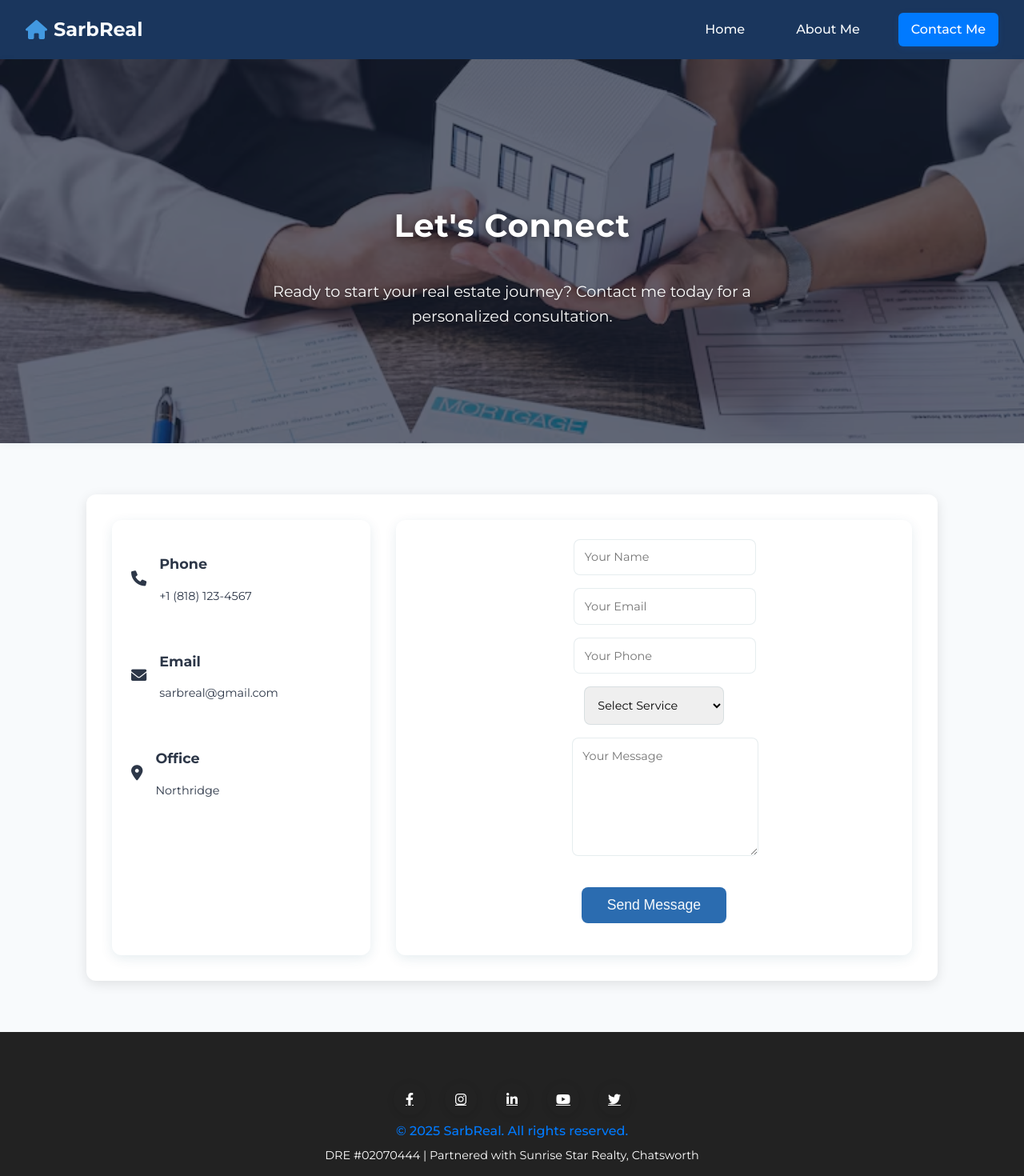
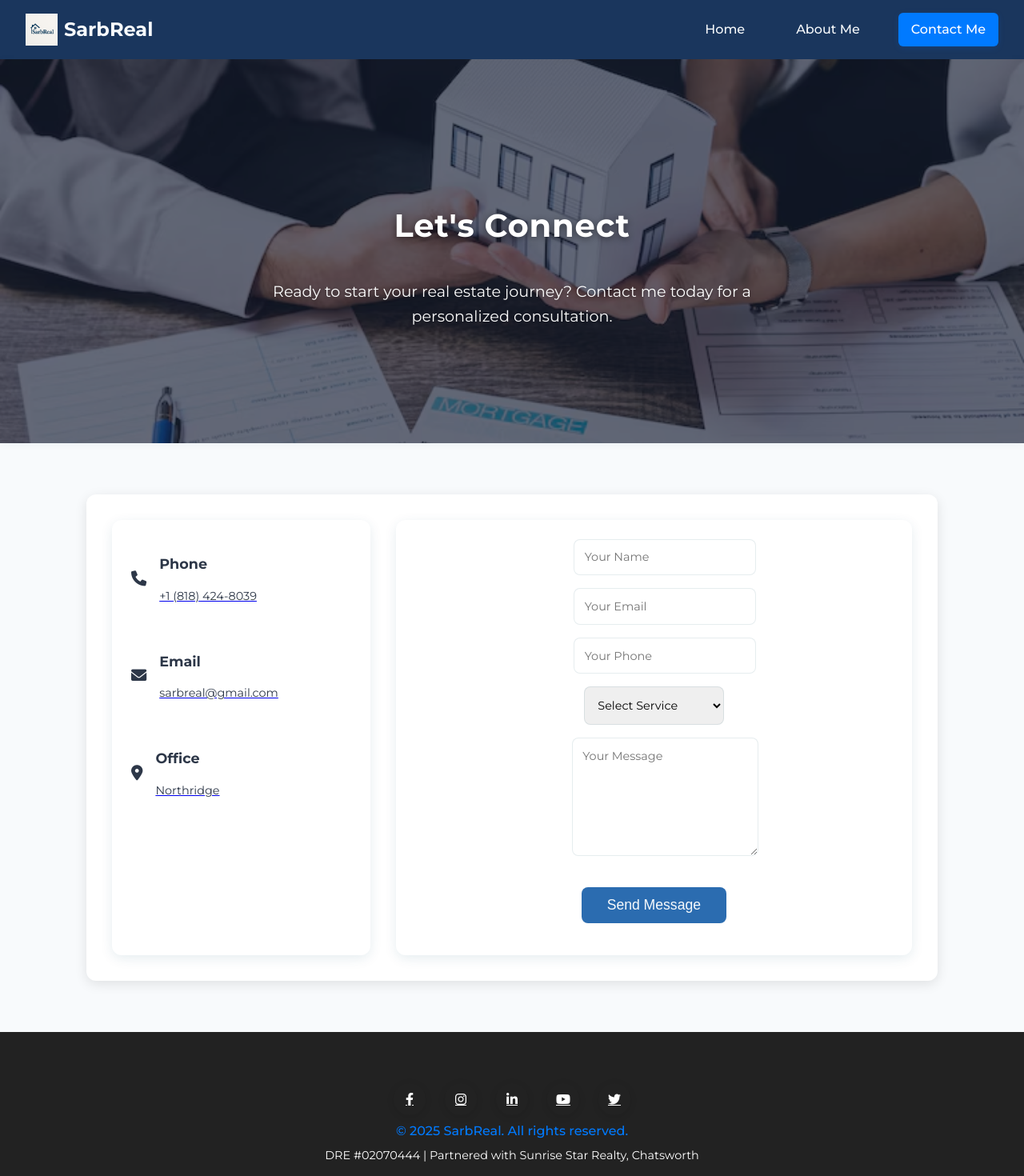
Before and after one commit to poojan-2099/Sarb, a React (Create React App) app: page /contact in a window 1280 px wide. Shown: the top 1470 px of the page at 80% size. Built offline with nearby package versions, Linux system fonts and the light colour scheme.

Commit message:
logo and links added

```diff
--- a/package.json
+++ b/package.json
@@ -2,6 +2,7 @@
   "name": "sarbreal",
   "version": "0.1.0",
   "private": true,
+  "homepage": "https://poojan-2099.github.io/Sarb",
   "dependencies": {
     "@emailjs/browser": "^4.4.1",
     "@testing-library/dom": "^10.4.0",
@@ -18,6 +19,8 @@
     "web-vitals": "^2.1.4"
   },
   "scripts": {
+    "predeploy": "npm run build",
+    "deploy": "gh-pages -d build",
     "start": "react-scripts start",
     "build": "react-scripts build",
     "test": "react-scripts test",
--- a/src/components/Header.css
+++ b/src/components/Header.css
@@ -12,6 +12,7 @@
   font-size: 1.5rem;
   font-weight: bold;
   color: #fff;
+  size: x;
 }
 
 .header nav {
--- a/src/components/Header.js
+++ b/src/components/Header.js
@@ -4,10 +4,18 @@ import "./Header.css";
 
 const Header = () => (
   <header className="header">
-    <Link to="/" className="logo">
-      <i className="fas fa-home"></i>
-      SarbReal
-    </Link>
+<Link to="/" className="logo" aria-label="SarbReal Home">
+  <img
+    src="/logo.png"
+    alt="SarbReal Logo"
+    className="logo-image"
+    width={40}  // or your preferred size
+    height={40}
+    loading="lazy"
+    style={{ objectFit: 'contain' }}
+  />
+  <span className="logo-text">SarbReal</span>
+</Link>
     <nav>
       <NavLink to="/" end className={({ isActive }) => isActive ? 'active' : ''}>Home</NavLink>
       <NavLink to="/about" className={({ isActive }) => isActive ? 'active' : ''}>About Me</NavLink>
--- a/src/components/ImageCarousel.js
+++ b/src/components/ImageCarousel.js
@@ -13,7 +13,7 @@ const overlayBlocks = [
     'Stop contemplating and lets take action today let me help you guide you through the process weather its buying or selling im here to help.'
   ],
   [
-    'You need a agent that is young, energetic, hungry and driven born and raised in LA I know everything about la, sfv and Bakersfield. Feel free to call me on my cell 8184248039 feel free to ask me anything im here to help so lets make a deal .'
+    'You need a agent that is young, energetic, hungry and driven born and raised in LA I know everything about la, sfv and Bakersfield. Feel free to call me on my cell 8184248039 feel free to ask me anything im here to help so lets get you a best deal .'
   ]
 ];
 
--- a/src/pages/AboutMe.js
+++ b/src/pages/AboutMe.js
@@ -87,9 +87,9 @@ const AboutMe = () => {
             </div>
           </motion.div>
 
-          <motion.section variants={itemVariants} className="testimonial">
+          {/* <motion.section variants={itemVariants} className="testimonial">
             "Their expertise in the Los Angeles market is unmatched. They helped us navigate a competitive market with confidence and secured our dream home." - Michael R.
-          </motion.section>
+          </motion.section> */}
 
           <motion.div variants={itemVariants} className="cta-section">
             <h2>Ready to Work Together?</h2>
--- a/src/pages/ContactMe.js
+++ b/src/pages/ContactMe.js
@@ -43,25 +43,36 @@ const ContactMe = () => {
         <section className="contact-form-section">
           <div className="contact-form-container">
             <div className="contact-info">
-              <div className="info-item">
+            <div className="info-item">
                 <i className="fas fa-phone"></i>
                 <div>
                   <h3>Phone</h3>
-                  <p>+1 (818) 123-4567</p>
+                  <a href="tel:+18184248039">
+                    <p>+1 (818) 424-8039</p>
+                  </a>
                 </div>
               </div>
               <div className="info-item">
                 <i className="fas fa-envelope"></i>
                 <div>
                   <h3>Email</h3>
-                  <p>sarbreal@gmail.com</p>
+                  <a href="mailto:sarbreal@gmail.com">
+                    <p>sarbreal@gmail.com</p>
+                  </a>
                 </div>
               </div>
+
               <div className="info-item">
                 <i className="fas fa-map-marker-alt"></i>
                 <div>
                   <h3>Office</h3>
-                  <p>Northridge</p>
+                  <a
+                    href="https://www.google.com/maps/search/?api=1&query=Northridge"
+                    target="_blank"
+                    rel="noopener noreferrer"
+                  >
+                    <p>Northridge</p>
+                  </a>
                 </div>
               </div>
             </div>
--- a/src/pages/Home.js
+++ b/src/pages/Home.js
@@ -48,7 +48,7 @@ const Home = () => {
             Discover exceptional properties across Southern California's most desirable locations.
           </p>
           <div className="signature">
-            <span className="signature-text">SarbReal</span>
+            <span className="signature-text">Sarbjit Sogy </span><br></br>
             <span className="signature-subtext">DRE #02070444 | Partnered with Sunrise Star Realty, Chatsworth</span>
           </div>
         </motion.section>
@@ -75,10 +75,10 @@ const Home = () => {
             <p>Access to exclusive listings and comprehensive market analysis.</p>
           </div>
         </motion.section>
-
+{/*
         <section className="testimonial">
           "Working with Sarb was an exceptional experience. Their knowledge of the Los Angeles market helped us find our perfect home." - Sarah M.
-        </section>
+        </section> */}
 
         <motion.section
           className="featured-areas"
```
Also changed, not shown: public/logo.png (added).
